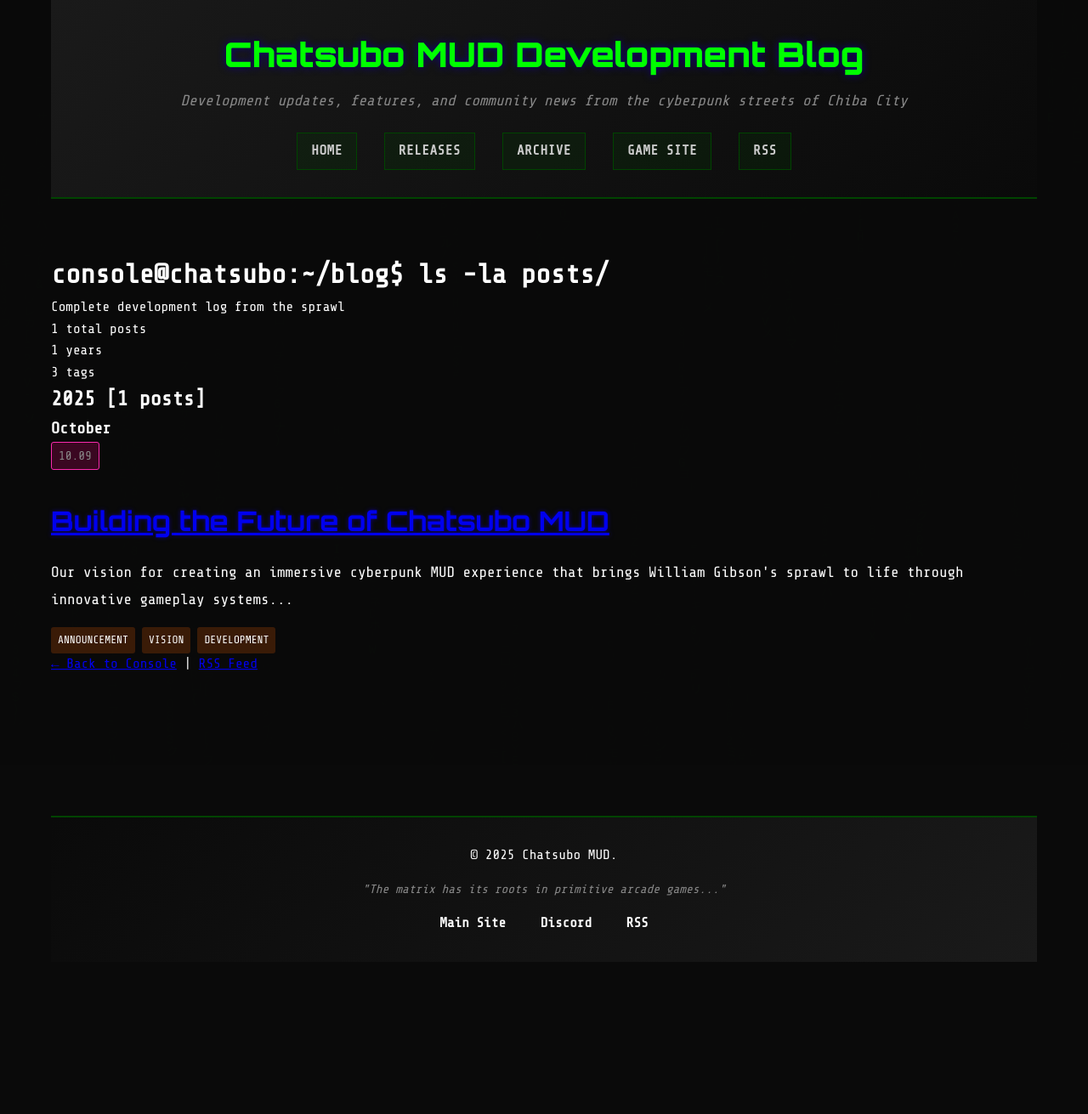
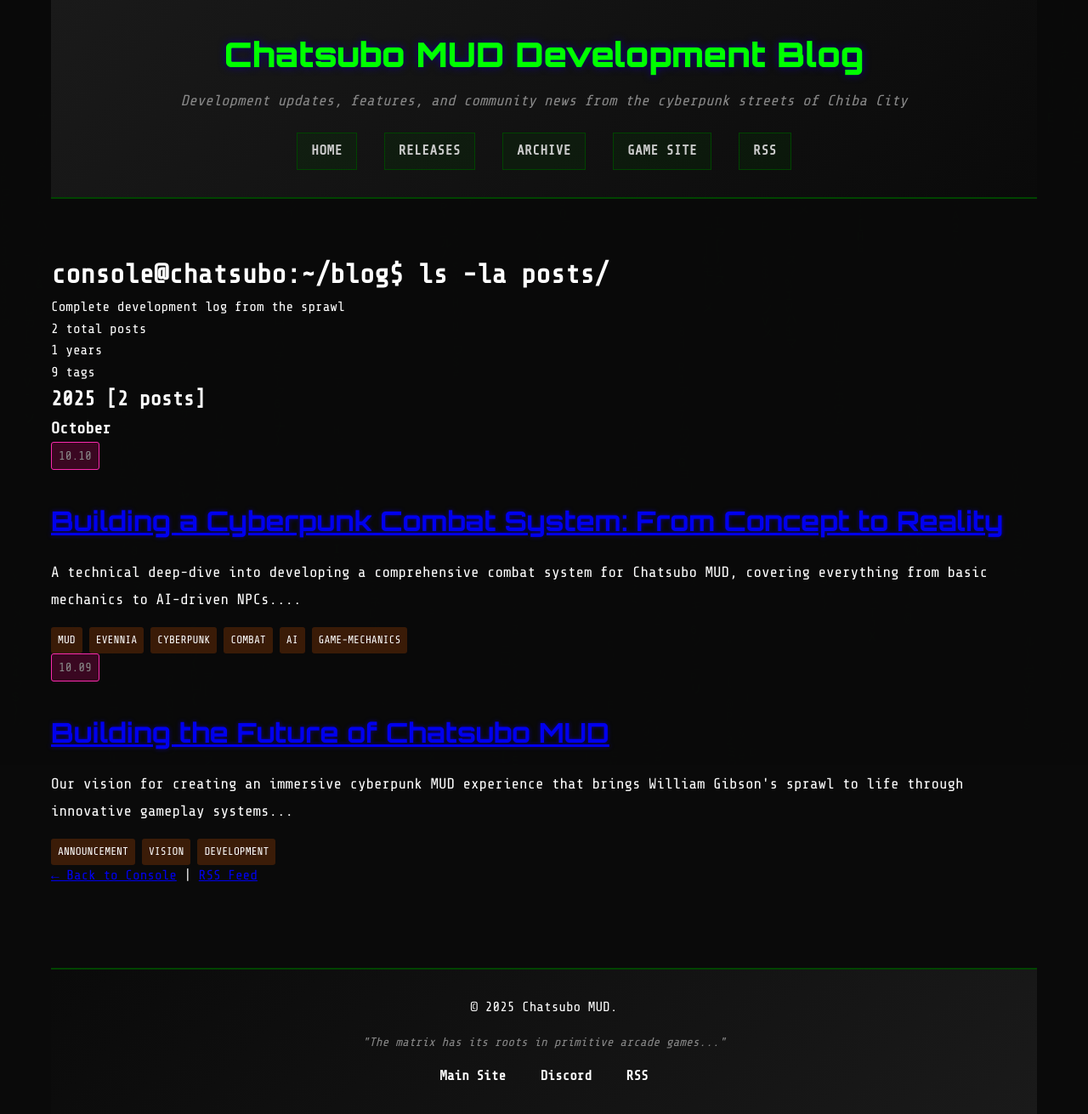
Before and after one commit to chatsubo-mud/chatsubo-mud.github.io, a Jekyll site: the page built from archive.html, in a window 1280 px wide. Shown: the whole page at 85% size. Built offline with Jekyll 4.4.1, drawn with Linux system fonts in a browser that asks for light colours; before the commit the page ends 1132 px from its top, so only the background shows below that; part of the change alters nothing that is shown.

Commit message:
docs(blog): add cyberpunk combat system development post and fix timezone

```diff
--- a/_posts/2025-10-09-building-the-future-of-chatsubo.md
+++ b/_posts/2025-10-09-building-the-future-of-chatsubo.md
@@ -1,7 +1,7 @@
 ---
 layout: post
 title: "Building the Future of Chatsubo MUD"
-date: 2025-10-09 12:00:00 -0000
+date: 2025-10-09 10:00:00 -0500
 author: "Development Team"
 tags: [announcement, vision, development]
 excerpt: "Our vision for creating an immersive cyberpunk MUD experience that brings William Gibson's sprawl to life through innovative gameplay systems and rich storytelling."
--- /dev/null
+++ b/_posts/2025-10-09-cyberpunk-combat-system-development.md
@@ -0,0 +1,161 @@
+---
+layout: post
+title: "Building a Cyberpunk Combat System: From Concept to Reality"
+date: 2025-10-10 07:00:00 -0500
+categories: [development, combat, game-design]
+tags: [mud, evennia, cyberpunk, combat, ai, game-mechanics]
+author: Development Team
+excerpt: "A technical deep-dive into developing a comprehensive combat system for Chatsubo MUD, covering everything from basic mechanics to AI-driven NPCs."
+---
+
+# Building a Cyberpunk Combat System: From Concept to Reality
+
+Over the past several weeks, we've been hard at work developing a comprehensive combat system for Chatsubo MUD that captures the essence of cyberpunk fiction while providing engaging gameplay mechanics. This technical overview covers our journey from initial design concepts through full implementation, highlighting the key innovations and design decisions that make our combat system unique.
+
+## Design Philosophy: Beyond Simple Turn-Based Combat
+
+When we set out to create Chatsubo's combat system, we knew we wanted something that felt authentically cyberpunk while remaining accessible to both veteran MUD players and newcomers. Our core design principles shaped every aspect of development:
+
+- **Evennia-Native Architecture**: Built using Evennia's established patterns and frameworks
+- **Cyberpunk Authenticity**: Combat that feels like it belongs in William Gibson's world
+- **Player Agency**: Multiple approaches to conflict resolution beyond just fighting
+- **Consequence-Driven**: Meaningful impacts on character development and world state
+- **Social Integration**: Seamless interaction with existing reputation and social systems
+
+## Phase 1: Core Combat Foundation
+
+### Initiative and Turn Management
+
+Our initial implementation focused on creating a solid foundation with cyberpunk-themed combat mechanics. The system uses character reflexes combined with randomization to determine turn order, ensuring that enhanced characters with better cyberware have tactical advantages without making the system deterministic.
+
+We implemented a persistent combat handler using Evennia's Script system, which manages combat state across server restarts and provides consistent timing mechanisms. This choice proved crucial for maintaining combat persistence and preventing synchronization issues in multi-participant encounters.
+
+### Attack and Defense Resolution
+
+The attack resolution system balances skill, attributes, and equipment in a way that rewards character development while maintaining uncertainty. Characters use appropriate skills (firearms, blades, brawling) combined with relevant attributes, creating meaningful differentiation between character builds.
+
+Defense isn't passive - players can actively choose defensive stances that reduce incoming damage at the cost of offensive capability. This creates tactical depth where players must balance aggression with survival, especially in prolonged encounters.
+
+### Damage and Health System
+
+We implemented a straightforward but effective health system that tracks damage and provides clear feedback about character condition. The system includes unconsciousness mechanics when health reaches zero, but avoids permanent character death in most circumstances - keeping with MUD traditions while maintaining tension.
+
+## Phase 2: Auto-Combat Revolution
+
+### From Turn-Based to Fluid Combat
+
+One of our most significant design evolutions was moving from traditional turn-based combat to a fluid auto-combat system. This change was driven by playtesting feedback and the realization that cyberpunk combat should feel fast-paced and kinetic.
+
+The new system runs combat continuously at regular intervals while allowing players to queue special actions or interrupt with immediate commands like fleeing. This approach gives players the familiar MUD experience of auto-combat while maintaining tactical depth through the intervention system.
+
+### Command Priority Architecture
+
+We developed a sophisticated command priority system that distinguishes between immediate actions (flee, stop, disengage) and queued actions (special attacks, item usage, tactical maneuvers). Immediate commands execute instantly and override any queued actions, ensuring players can always respond to dangerous situations.
+
+The queue system allows tactical players to plan multi-round strategies while keeping combat flowing for players who prefer the traditional auto-combat approach. This dual-mode design accommodates different play styles within the same system.
+
+### Enhanced Flee Mechanics
+
+Fleeing isn't just "run away" - our system calculates success based on character attributes, current health, and situational factors. Successful escapes provide tactical options, while failed attempts can lead to additional danger. The system respects character investment in mobility and awareness skills.
+
+## Phase 3: Experience Integration
+
+### Interface-First XP Design
+
+Rather than building a complete leveling system immediately, we implemented an interface-first approach to experience points. The `award_xp()` method provides a clean contract that works now and can be enhanced later with full leveling mechanics.
+
+This design allows combat to feel rewarding immediately while providing clear extension points for future development. Every XP award includes source tracking and contextual data, enabling sophisticated balancing and analytics.
+
+### Dynamic XP Scaling
+
+The experience system accounts for level differences between characters and enemies, providing bonus XP for challenging encounters while reducing rewards for trivial fights. This scaling encourages players to seek appropriately challenging content while preventing easy farming of low-level enemies.
+
+Combat participation provides XP even for non-victory outcomes, including successful escapes and meaningful contributions to group encounters. This design ensures all players feel their time and risk are rewarded.
+
+## Phase 4: AI and NPC Intelligence
+
+### Role-Based Behavior Profiles
+
+Our NPC AI system implements distinct behavior profiles that match character roles within the game world. Quest NPCs like Ratz remain stationary and focused on their primary functions, while security NPCs patrol their territories and street thugs roam aggressively looking for targets.
+
+Each behavior profile includes appropriate roaming probabilities, combat tendencies, and state transition rules. This creates a living world where different NPC types behave in ways that make sense for their roles and locations.
+
+### State Machine Architecture
+
+NPCs operate using a clean state machine with four primary states: Idle, Roam, Combat, and Flee. Transitions between states are governed by role-appropriate rules and environmental factors, creating believable AI behavior without complex scripting.
+
+The state system integrates seamlessly with our combat mechanics - NPCs automatically enter combat state when attacked and can flee when outmatched. State persistence survives server restarts, maintaining AI consistency.
+
+### Boundary Control Innovation
+
+Rather than implementing custom boundary checking, we leverage Evennia's built-in exit lock system. NPCs automatically respect traverse locks on exits, allowing administrators to control NPC movement using familiar commands and patterns.
+
+This approach provides zero-overhead boundary enforcement while supporting complex conditional logic. Administrators can create faction-based territories, security clearance areas, or time-based access restrictions using standard Evennia lock syntax.
+
+## Phase 4+: Combat Balance Refinements
+
+### Addressing Player Frustration
+
+Post-implementation analysis revealed specific pain points that needed addressing. Players were experiencing frustrating sequences of consecutive misses that made combat feel unresponsive, and overall hit rates were lower than optimal for engaging gameplay.
+
+### Miss Streak Protection
+
+We implemented an elegant solution that tracks consecutive misses and provides escalating hit bonuses. This system eliminates the most frustrating combat scenarios while maintaining tactical uncertainty. The protection includes appropriate flavor messaging that acknowledges player frustration contextually.
+
+The miss streak system resets on successful hits, ensuring it only activates when truly needed. This targeted approach preserves combat balance while eliminating specific negative experiences.
+
+### Hit Rate Optimization
+
+Through careful analysis and testing, we improved base hit rates from approximately 30% to 75%, making combat feel more responsive while maintaining meaningful differences between skilled and unskilled characters. The adjustment maintains tactical depth through defense capabilities and equipment differences.
+
+### System Robustness Improvements
+
+We enhanced the overall system robustness by implementing comprehensive null safety checks, automatic character attribute initialization, and improved NPC cleanup procedures. These changes ensure smooth operation under all edge case scenarios while maintaining system performance.
+
+## Technical Architecture Highlights
+
+### Script-Based Persistence
+
+Our use of Evennia's Script system for combat handlers provides automatic persistence across server restarts and efficient resource management. Each combat encounter gets its own script instance, preventing synchronization issues and allowing independent timing control.
+
+### Integration Philosophy
+
+Rather than replacing existing systems, our combat implementation extends and enhances Evennia's built-in capabilities. This approach ensures compatibility with other game systems and reduces maintenance overhead while providing cyberpunk-specific functionality.
+
+### Performance Considerations
+
+The system is designed for scalability, with configurable performance limits and resource monitoring. AI operations include built-in efficiency safeguards, and combat calculations are optimized for frequent execution without impacting server performance.
+
+## Administrative Tools and Testing
+
+### Comprehensive Command Suite
+
+We developed extensive administrative tools for testing, debugging, and managing the combat system. These tools provide detailed insight into combat states, AI behavior, and system performance, enabling rapid issue identification and resolution.
+
+### Integrated Testing Framework
+
+The combat system includes a complete testing framework with automated scenario generation, performance validation, and regression testing capabilities. This infrastructure ensures system reliability and simplifies ongoing development.
+
+## Looking Forward: What's Next
+
+### Weapon System Integration
+
+Our next major development phase will integrate sophisticated weapon mechanics with the existing combat and AI systems. This includes range-based tactics, equipment evaluation by NPCs, and weapon-specific combat behaviors.
+
+### Advanced Tactical Systems
+
+Future enhancements will add tactical depth through environmental factors, cover mechanics, and advanced cyberware integration. These systems will build on our solid foundation to create even more engaging combat encounters.
+
+### Territory and Faction Systems
+
+The boundary control and AI systems provide the foundation for territorial conflict mechanics and faction-based gameplay, adding strategic depth to the persistent world environment.
+
+## Conclusion: A Living Combat System
+
+What we've built isn't just a combat system - it's a foundation for dynamic, engaging gameplay that feels authentically cyberpunk while remaining accessible and fun. The modular architecture and careful integration with Evennia's frameworks provide a solid base for continued enhancement and expansion.
+
+The journey from concept to implementation has been iterative and player-focused, with each phase building on lessons learned from the previous. The result is a combat system that enhances Chatsubo's social and atmospheric gameplay rather than replacing it, creating more opportunities for meaningful player interaction and storytelling.
+
+As we continue development, we're excited to see how players engage with these systems and what new gameplay possibilities emerge from the foundation we've built. The cyberpunk future of Chatsubo MUD is looking more authentic and engaging than ever.
+
+---
```
